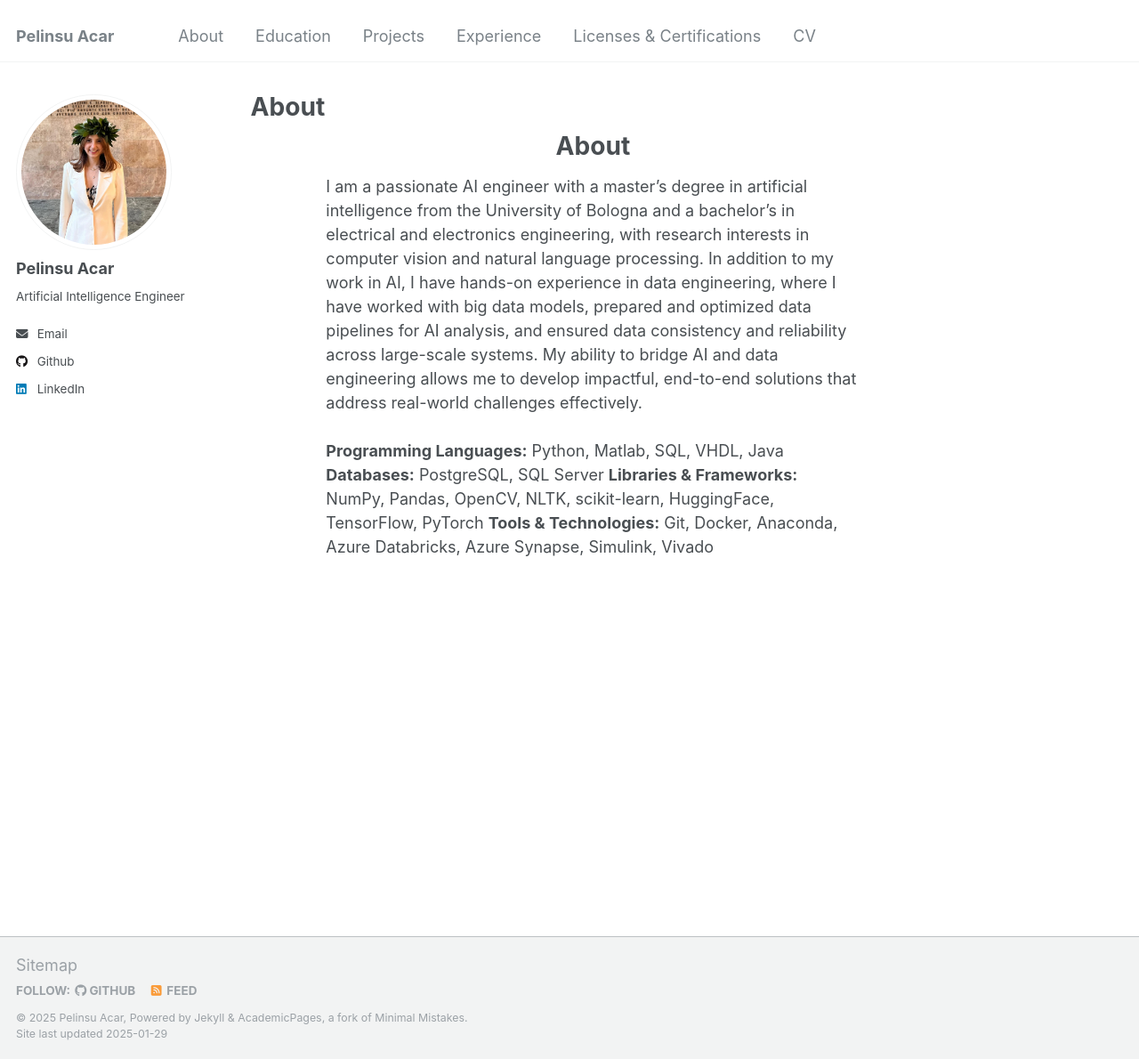
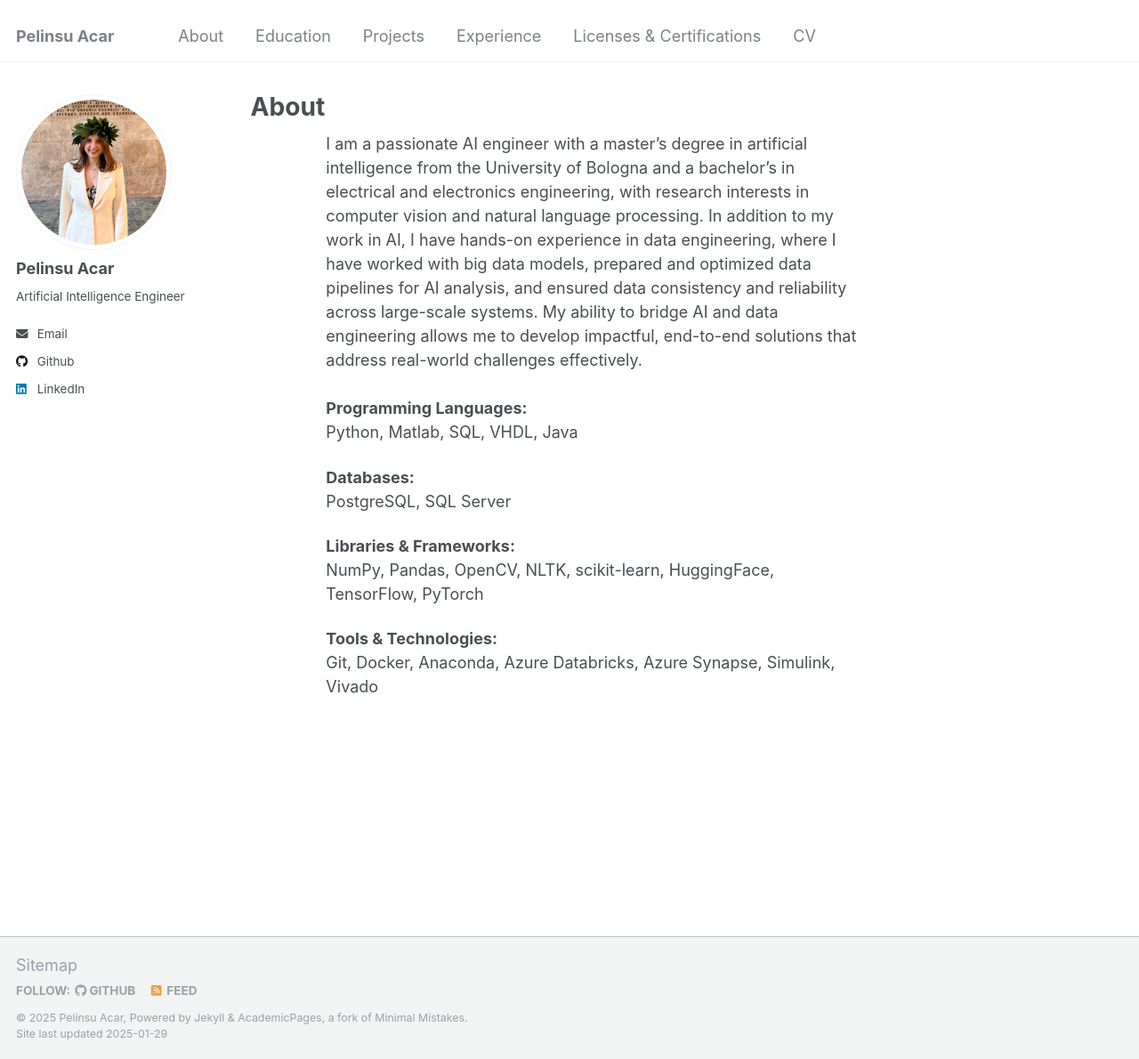
Before and after one commit to pelinsuacar/pelinsuacar.github.io, a Jekyll site: the page built from _pages/about.md, in a window 1280 px wide and 1190 px high. Shown: the whole window at 89% size. Built offline with Jekyll 4.4.1, drawn with Linux system fonts in a browser that asks for light colours.

Commit message:
Update about.md

```diff
--- a/_pages/about.md
+++ b/_pages/about.md
@@ -10,7 +10,6 @@ redirect_from:
 
 <div style="display: flex; justify-content: center;">
   <div style="max-width: 600px; text-align: left;">
-    <h1 style="text-align: center;">About</h1>
 
     I am a passionate AI engineer with a master’s degree in artificial intelligence from the University of Bologna and a bachelor’s in electrical and electronics engineering, with research interests in computer vision and natural language processing.
 
@@ -18,9 +17,10 @@ redirect_from:
 
     <br><br>
 
-    <strong>Programming Languages:</strong> Python, Matlab, SQL, VHDL, Java
-    <strong>Databases:</strong> PostgreSQL, SQL Server
-    <strong>Libraries & Frameworks:</strong> NumPy, Pandas, OpenCV, NLTK, scikit-learn, HuggingFace, TensorFlow, PyTorch
-    <strong>Tools & Technologies:</strong> Git, Docker, Anaconda, Azure Databricks, Azure Synapse, Simulink, Vivado
+    <p><strong>Programming Languages:</strong><br> Python, Matlab, SQL, VHDL, Java</p>
+    <p><strong>Databases:</strong><br> PostgreSQL, SQL Server</p>
+    <p><strong>Libraries & Frameworks:</strong><br> NumPy, Pandas, OpenCV, NLTK, scikit-learn, HuggingFace, TensorFlow, PyTorch</p>
+    <p><strong>Tools & Technologies:</strong><br> Git, Docker, Anaconda, Azure Databricks, Azure Synapse, Simulink, Vivado</p>
+
   </div>
 </div>
```
